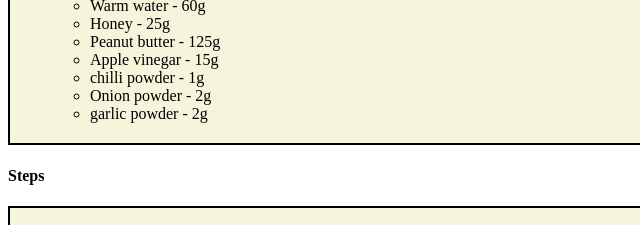
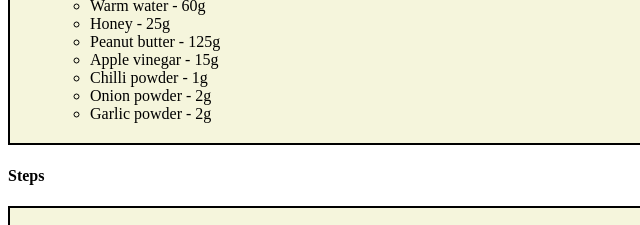
Before and after one commit to Zuiemoy/MyWebsite, a plain HTML site: page 9_receipe.html in a window 1280 px wide. Shown: the part 258-483 px from the top of the page, 0-640 px from the left. Drawn offline with Linux system fonts and the light colour scheme.

Commit message:
Update 9_receipe.html

```diff
--- a/9_receipe.html
+++ b/9_receipe.html
@@ -22,9 +22,9 @@
             <li>Honey - 25g</li>
             <li>Peanut butter - 125g</li>
             <li>Apple vinegar - 15g</li>
-            <li>chilli powder - 1g</li>
+            <li>Chilli powder - 1g</li>
             <li>Onion powder - 2g</li>
-            <li>garlic powder - 2g</li>
+            <li>Garlic powder - 2g</li>
         </ul>
     </ul>
     <h4>Steps</h4>
```
